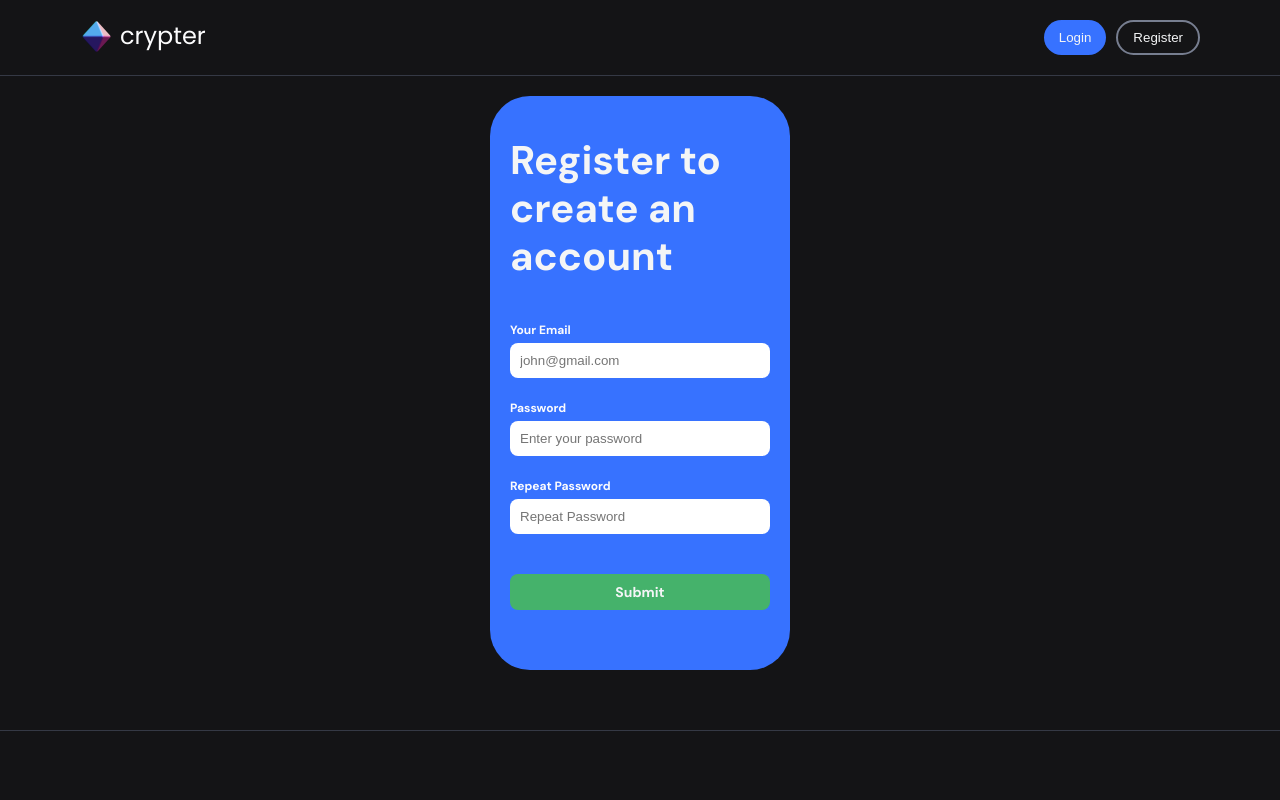
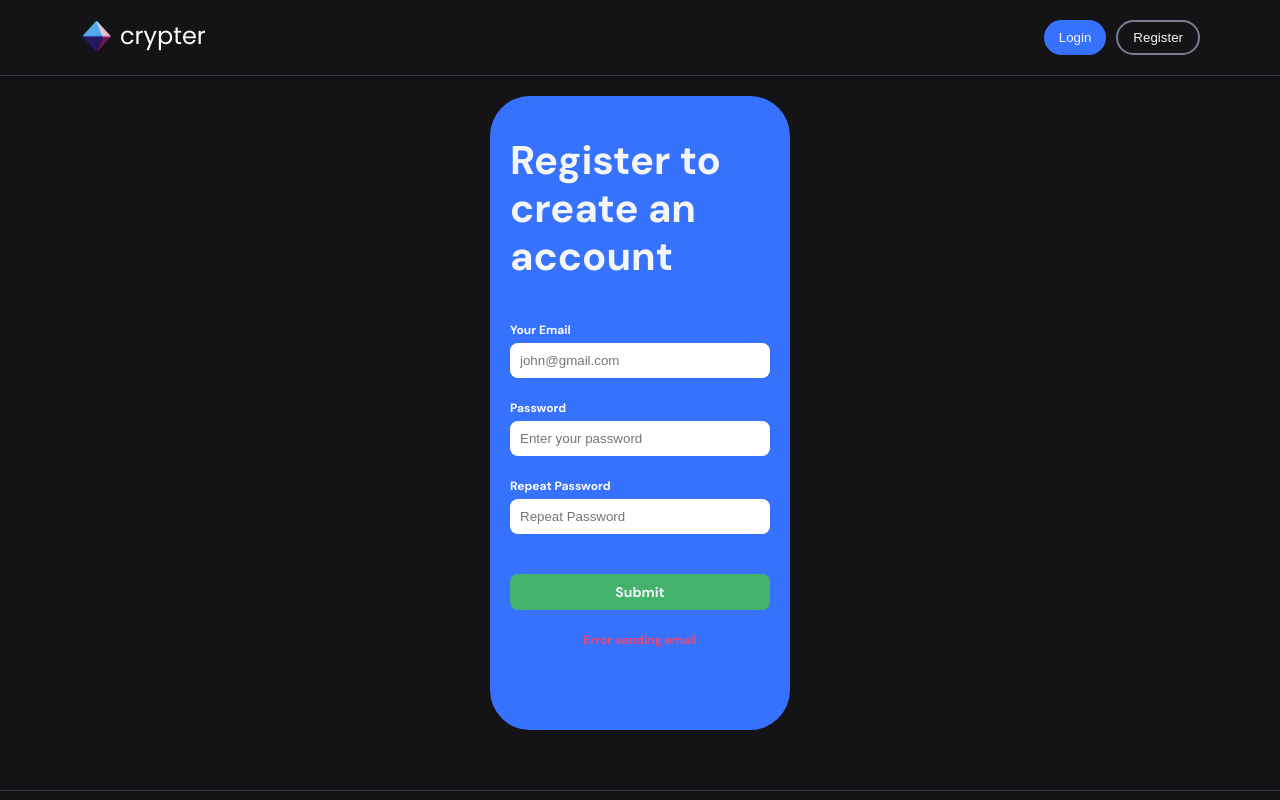
Before and after one commit to mserwo/sample-app, a React (Vite) app: page /register in a window 1280 px wide. Both pictures are taken after typing "name@example.com", "Sample123", "Sample123" into the empty fields and a click on the button "Submit". Shown: the top 800 px of the page. Built offline with nearby package versions, Linux system fonts and the light colour scheme; no server answers.

Commit message:
feat(register): remove setTimeout from forrmik in Register Component and add API

```diff
--- a/src/api/index.ts
+++ b/src/api/index.ts
@@ -1 +1,2 @@
 export * from "./newsletter";
+export * from "./register";
--- /dev/null
+++ b/src/api/register.ts
@@ -0,0 +1,24 @@
+export const postRegister = async (
+  email: string,
+  password: string,
+  repeatPassword: string,
+  onSuccess: (response?: string) => void,
+  onError: (errorMessage: string) => void
+) => {
+  try {
+    const response = await fetch("http://localhost:3000/register", {
+      method: "POST",
+      headers: {
+        "Content-Type": "application/json",
+      },
+      body: JSON.stringify({ email, password, repeatPassword }),
+    });
+
+    if (response.ok) return onSuccess();
+
+    onError("Unexpected error");
+  } catch (error) {
+    if (error instanceof Error) onError(error.message);
+    onError("Error sending email");
+  }
+};
--- a/src/pages/register/register.module.scss
+++ b/src/pages/register/register.module.scss
@@ -61,3 +61,19 @@
   @include typography.caption2;
   color: colors.$neutrals6;
 }
+
+.responseOk {
+  display: flex;
+  justify-content: center;
+  padding: 20px;
+  @include typography.caption2;
+  color: colors.$neutrals6;
+}
+
+.responseError {
+  display: flex;
+  justify-content: center;
+  padding: 20px;
+  @include typography.caption2;
+  color: colors.$primary3;
+}
--- a/src/pages/register/register.tsx
+++ b/src/pages/register/register.tsx
@@ -1,8 +1,15 @@
-import React from "react";
+import React, { useState } from "react";
 import { Layout } from "../../components/layout";
 import styles from "./register.module.scss";
 import { Formik, Field, Form, FormikHelpers, ErrorMessage } from "formik";
 import * as Yup from "yup";
+import { postRegister } from "../../api";
+import classNames from "classnames";
+
+interface RegisterResponse {
+  isError: boolean;
+  message: string;
+}
 
 interface Values {
   email: string;
@@ -14,11 +21,36 @@ const validationSchema = Yup.object({
   email: Yup.string().email("Invalid email address").required("Required"),
   password: Yup.string().required("Required"),
   repeatPassword: Yup.string()
-    .oneOf([Yup.ref("password"), null], "Passwords must match")
+    .oneOf([Yup.ref("password"), undefined], "Passwords must match")
     .required("Required"),
 });
 
 export const Register = () => {
+  const [registerResponse, setRegisterResponse] = useState<RegisterResponse>({
+    isError: false,
+    message: "",
+  });
+
+  const onHandleSubmit = (values: Values) => {
+    const onSucces = () => {
+      setRegisterResponse({
+        isError: false,
+        message: "Thank you for your registration!",
+      });
+    };
+    const onError = (errorMessage: string) => {
+      setRegisterResponse({ isError: true, message: errorMessage });
+    };
+
+    postRegister(
+      values.email,
+      values.password,
+      values.repeatPassword,
+      onSucces,
+      onError
+    );
+  };
+
   return (
     <Layout>
       <div className={styles.container}>
@@ -34,20 +66,11 @@ export const Register = () => {
             validationSchema={validationSchema}
             onSubmit={(
               values: Values,
-              { setSubmitting, setErrors, resetForm }: FormikHelpers<Values>
+              { setSubmitting, resetForm }: FormikHelpers<Values>
             ) => {
-              setTimeout(() => {
-                if (values.email === "test@example.com") {
-                  setErrors({ email: "This email is already taken." });
-                  alert("This email is already taken.");
-                  resetForm();
-                } else {
-                  alert(JSON.stringify(values, null, 2));
-                  resetForm();
-                }
-
-                setSubmitting(false);
-              }, 500);
+              onHandleSubmit(values);
+              resetForm();
+              setSubmitting(false);
             }}
           >
             {({ errors, touched }) => (
@@ -103,6 +126,16 @@ export const Register = () => {
                 <button className={styles.submit} type="submit">
                   Submit
                 </button>
+
+                {registerResponse.message && (
+                  <div
+                    className={classNames(styles.responseOk, {
+                      [styles.responseError]: registerResponse.isError,
+                    })}
+                  >
+                    {registerResponse.message}
+                  </div>
+                )}
               </Form>
             )}
           </Formik>
--- a/src/server/app.js
+++ b/src/server/app.js
@@ -11,6 +11,11 @@ app.post("/newsletter", (request, response) => {
   response.status(200).send(email);
 });
 
+app.post("/register", (request, response) => {
+  const { email, password, repeatPassword } = request.body;
+  response.status(200).send(email, password, repeatPassword);
+});
+
 app.listen(port, () => {
   console.log(`Example app listening on port ${port}`);
 });
```
